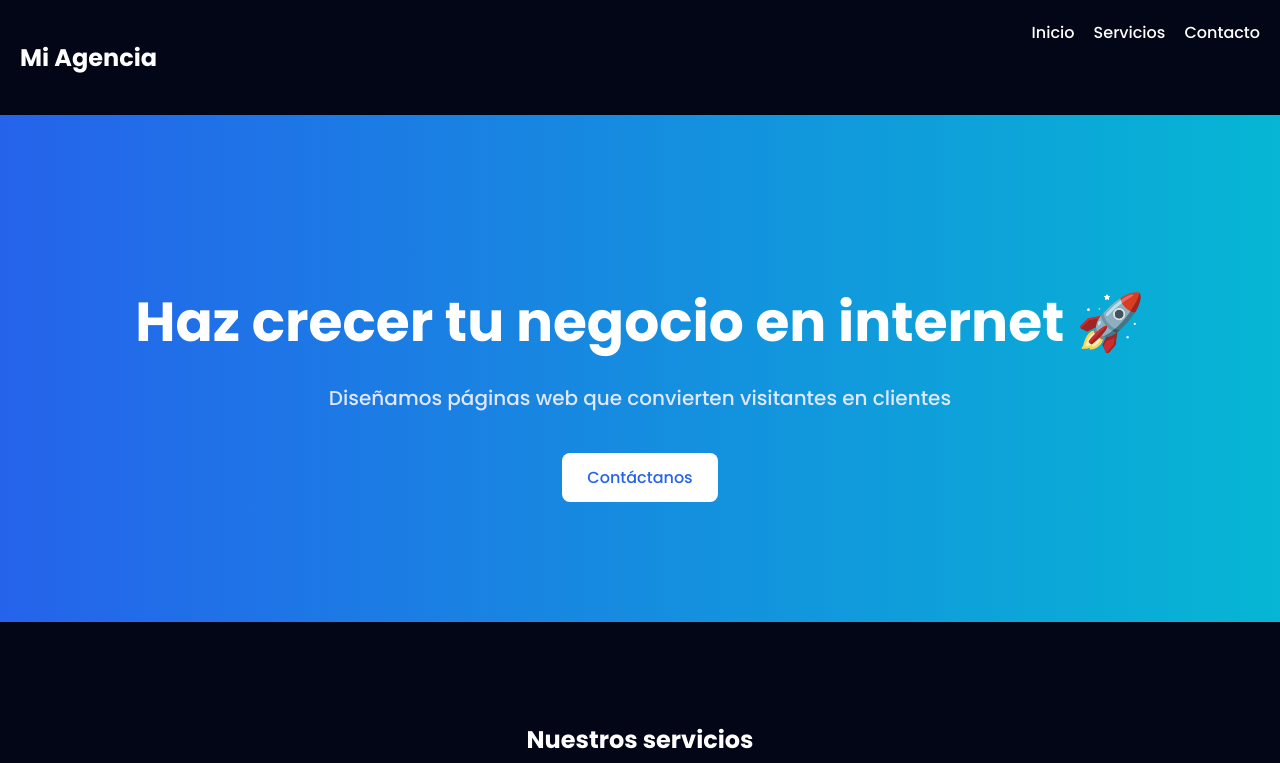
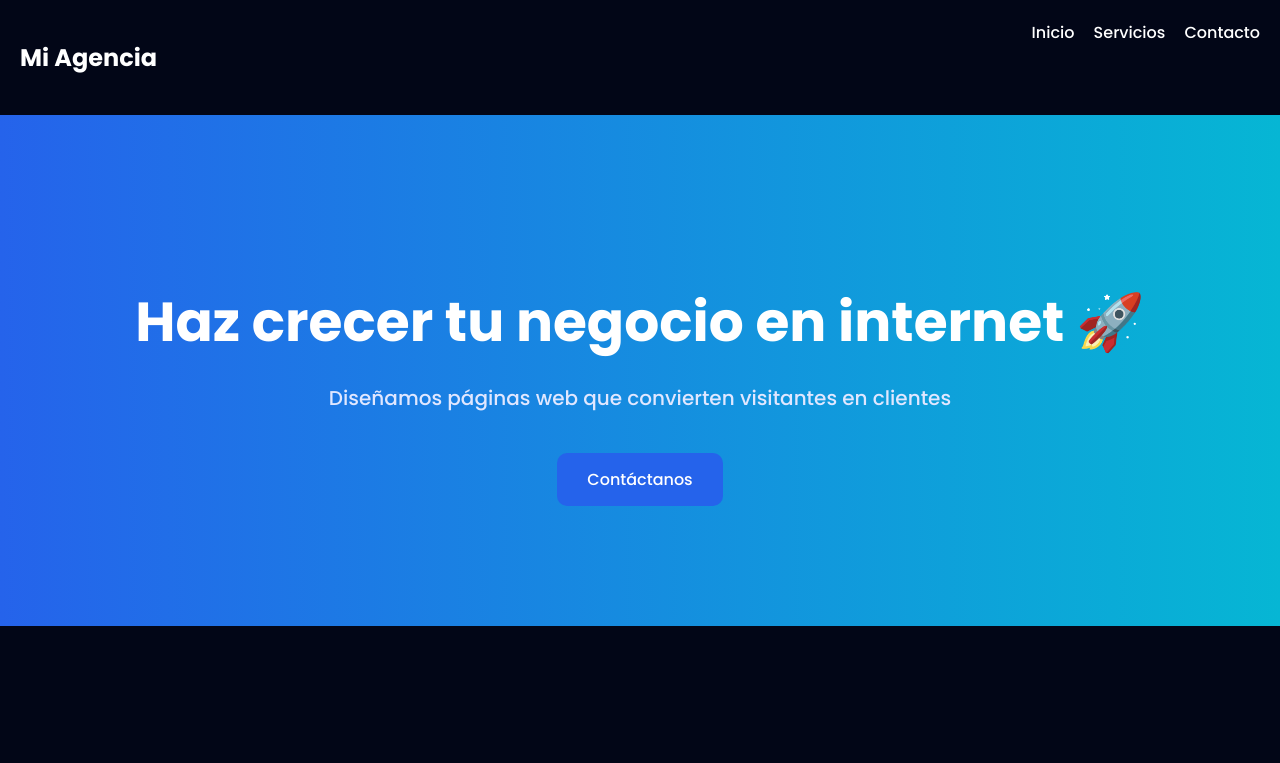
Before and after one commit to mmva1519-eng/mi-agencia-web, a plain HTML site: page index.html in a window 1280 px wide. Shown: the top 763 px of the page. Drawn offline with Linux system fonts and the light colour scheme.

Commit message:
Add files via upload

```diff
--- a/index.html
+++ b/index.html
@@ -27,7 +27,7 @@
         }
 
         section {
-            padding: 80px 20px;
+            padding: 120px 20px;
             text-align: center;
         }
 
@@ -58,6 +58,8 @@
     display: inline-block;
     width: 250px;
     transition: 0.3s;
+    box-shadow: 0 10px 25px rgba(0,0,0,0.3);
+
 }
 
 .card:hover {
@@ -76,21 +78,19 @@
 
 .btn {
     margin-top: 20px;
-    padding: 12px 25px;
-    border: none;
-    border-radius: 8px;
-    background: white;
-    color: #2563eb;
+    padding: 14px 30px;
+    border-radius: 10px;
+    background: #2563eb;
+    color: white;
     font-size: 16px;
     cursor: pointer;
     transition: 0.3s;
-
     text-decoration: none;
     display: inline-block;
 }
 
 .btn:hover {
-    background: #e0e7ff;
+    background: #1d4ed8;
     transform: scale(1.05);
 }
 
```
